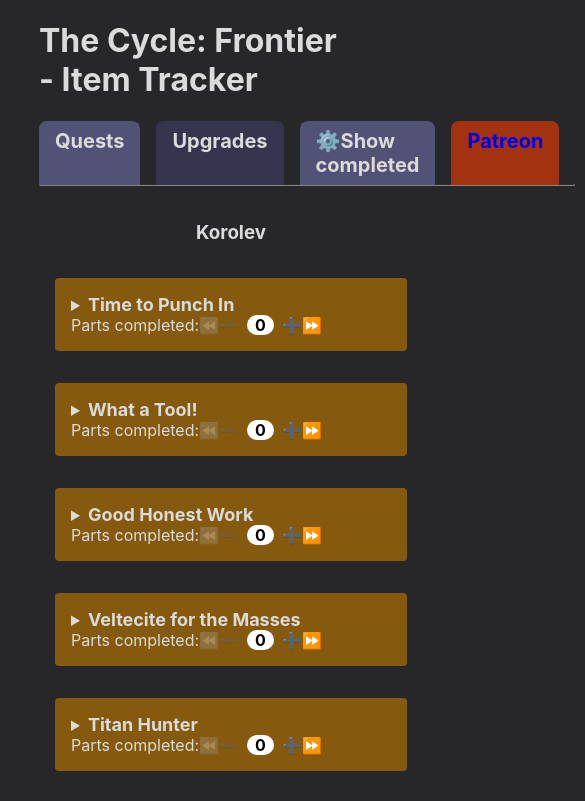
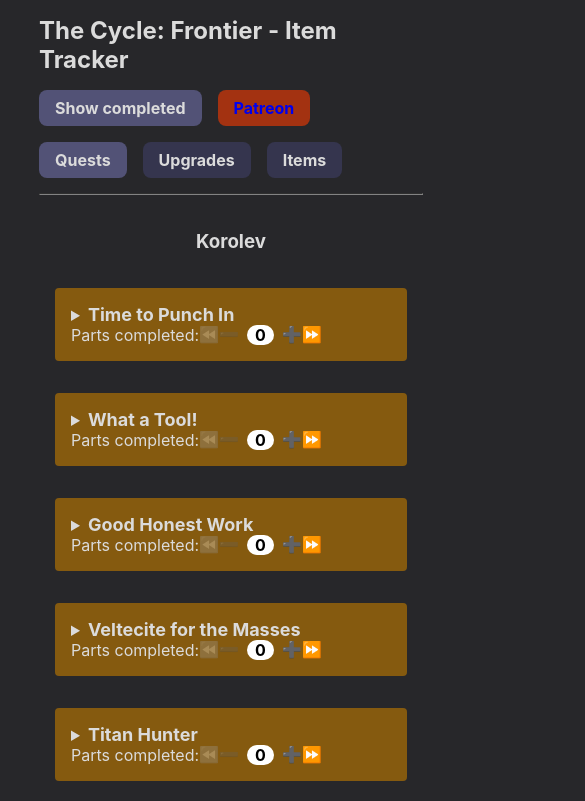
Before and after one commit to MatthewSbar/cycle-frontier-item-tracker, a React (Create React App) app: page / in a window 390 px wide. Shown: the top 801 px of the page, 585 px wide, since content can reach past the window. Built offline with nearby package versions, Linux system fonts and the light colour scheme.

Commit message:
fixed some stuff

```diff
--- a/public/index.html
+++ b/public/index.html
@@ -5,10 +5,7 @@
     <link rel="icon" href="%PUBLIC_URL%/favicon.ico" />
     <meta name="viewport" content="width=device-width, initial-scale=1" />
     <meta name="theme-color" content="#000000" />
-    <meta
-      name="description"
-      content="The Cycle: Frontier - Item Tracker"
-    />
+    <meta name="description" content="The Cycle: Frontier - Item Tracker" />
     <link rel="apple-touch-icon" href="%PUBLIC_URL%/logo192.png" />
     <!--
       manifest.json provides metadata used when your web app is installed on a
--- a/src/App.css
+++ b/src/App.css
@@ -182,3 +182,43 @@ footer {
 .main-content {
   flex-grow: 1;
 }
+
+.item-list-button {
+  display: none;
+}
+
+@media (max-width: 1200px) {
+  nav {
+    flex-wrap: wrap;
+    flex-direction: column-reverse;
+  }
+
+  h2 {
+    border-radius: 8px;
+    background-color: #525276;
+    margin: 0 16px 0 0;
+    padding: 8px 16px;
+    font-size: 16px;
+    margin-bottom: 16px;
+  }
+}
+
+@media (max-width: 768px) {
+  h1 {
+    font-size: 24px;
+  }
+
+  .item-list-button {
+    display: block;
+  }
+
+  .item-list {
+    display: none;
+  }
+
+  .item-list-show {
+    display: block;
+    border-left: none;
+    padding: 0;
+  }
+}
--- a/src/App.tsx
+++ b/src/App.tsx
@@ -1,9 +1,16 @@
 import { useEffect, useState } from "react";
 import "./App.css";
-import { ItemName, QuestProgress, UpgradeProgress, ViewMode, Faction } from "./types";
+import {
+  ItemName,
+  QuestProgress,
+  UpgradeProgress,
+  ViewMode,
+  Faction,
+} from "./types";
 import { quests, upgrades, items } from "./data";
 import { QuestListing } from "./components/quest-listing";
 import { UpgradeTree } from "./components/upgrade-tree";
+import { ItemList } from "./components/item-list";
 
 function App() {
   const clearQuestProgress = (): QuestProgress => {
@@ -18,15 +25,15 @@ function App() {
 
   const clearUpgradeProgress = (): UpgradeProgress => {
     const allUpgrades: UpgradeProgress = {
-      'Quarters': [],
-      'Generate Kmarks': [],
-      'Kmark Passive Cap': [],
-      'Generate Aurum': [],
-      'Aurum Passive Cap': [],
-      'Supply Crate': [],
-      'Stash': [],
-      'Safe Pockets': [],
-      'Workbench': []
+      Quarters: [],
+      "Generate Kmarks": [],
+      "Kmark Passive Cap": [],
+      "Generate Aurum": [],
+      "Aurum Passive Cap": [],
+      "Supply Crate": [],
+      Stash: [],
+      "Safe Pockets": [],
+      Workbench: [],
     };
 
     upgrades.forEach((upgrade) => {
@@ -82,33 +89,41 @@ function App() {
   };
 
   const getLocalHideData = (): boolean => {
-    const localData = localStorage.getItem("showCompleted")
+    const localData = localStorage.getItem("showCompleted");
     if (localData) {
-      return localData === "show" ? true : false
+      return localData === "show" ? true : false;
     }
-    return false
-  }
+    return false;
+  };
 
   const campaignComplete = (campaign: Faction): boolean => {
-    return quests.filter(q => q.campaign === campaign).every(q => questProgress[q.name] === q.parts.length)
-  }
+    return quests
+      .filter((q) => q.campaign === campaign)
+      .every((q) => questProgress[q.name] === q.parts.length);
+  };
 
   const allQuestsComplete = (): boolean => {
-    return campaignComplete('ICA') && campaignComplete('Korolev') && campaignComplete('Osirus')
-  }
+    return (
+      campaignComplete("ICA") &&
+      campaignComplete("Korolev") &&
+      campaignComplete("Osirus")
+    );
+  };
 
   const allUpgradesComplete = (): boolean => {
-    return upgrades.every(u => u.stages.every((s, i) => upgradeProgress[u.tree][i] === s.levels.length))
-  }
+    return upgrades.every((u) =>
+      u.stages.every((s, i) => upgradeProgress[u.tree][i] === s.levels.length)
+    );
+  };
 
   const flushLocalData = () => {
-    if (window.confirm('Are you sure you want to remove all your data?')) {
-      window.localStorage.removeItem('questProgress')
-      window.localStorage.removeItem('upgradeProgress')
-      window.localStorage.removeItem('showCompleted')
-      window.location.href = "/"
+    if (window.confirm("Are you sure you want to remove all your data?")) {
+      window.localStorage.removeItem("questProgress");
+      window.localStorage.removeItem("upgradeProgress");
+      window.localStorage.removeItem("showCompleted");
+      window.location.href = "/";
     }
-  }
+  };
 
   const getLocalUpgradeData = (): UpgradeProgress => {
     const localData = localStorage.getItem("upgradeProgress");
@@ -119,10 +134,15 @@ function App() {
   };
 
   const handleToggleShowCompleted = () => {
-    const newState = !showCompleted
-    setShowCompleted(newState)
-    window.localStorage.setItem('showCompleted', newState ? 'show' : 'hide')
-  }
+    const newState = !showCompleted;
+    setShowCompleted(newState);
+    window.localStorage.setItem("showCompleted", newState ? "show" : "hide");
+  };
+  const [width, setWidth] = useState(window.innerWidth);
+
+  const updateWidth = () => {
+    setWidth(window.innerWidth);
+  };
 
   const [questProgress, setQuestProgress] = useState<QuestProgress>(
     getLocalQuestData()
@@ -147,6 +167,17 @@ function App() {
     );
   }, [questProgress, upgradeProgress]);
 
+  useEffect(() => {
+      window.addEventListener("resize", updateWidth);
+      return () => window.removeEventListener("resize", updateWidth);
+  }, [])
+
+  useEffect(() => {
+    if (width > 768 && viewMode === 'items') {
+      setViewMode('quest')
+    }
+  })
+
   return (
     <>
       <header>
@@ -169,10 +200,18 @@ function App() {
                 >
                   Upgrades
                 </h2>
+                <h2
+                  className={`item-list-button ${
+                    viewMode !== "items" ? "inactive" : undefined
+                  }`}
+                  onClick={() => setViewMode("items")}
+                >
+                  Items
+                </h2>
               </div>
               <div className="main-nav">
                 <h2 onClick={() => handleToggleShowCompleted()}>
-                  ⚙️{showCompleted ? "Hide completed" : "Show completed"}
+                  {showCompleted ? "Hide completed" : "Show completed"}
                 </h2>
 
                 <h2 className="patreon-link">
@@ -184,7 +223,9 @@ function App() {
             {viewMode === "quest" && (showCompleted || !allQuestsComplete()) && (
               <div className="quest-columns">
                 <div className="quests">
-                  {(!campaignComplete('Korolev') || showCompleted) && <h3>Korolev</h3>}
+                  {(!campaignComplete("Korolev") || showCompleted) && (
+                    <h3>Korolev</h3>
+                  )}
                   {quests
                     .filter((quest) => quest.campaign === "Korolev")
                     .map((quest) => (
@@ -198,7 +239,9 @@ function App() {
                     ))}
                 </div>
                 <div className="quests">
-                {(!campaignComplete('Osirus') || showCompleted) && <h3>Osirus</h3>}
+                  {(!campaignComplete("Osirus") || showCompleted) && (
+                    <h3>Osirus</h3>
+                  )}
                   {quests
                     .filter((quest) => quest.campaign === "Osirus")
                     .map((quest) => (
@@ -212,7 +255,7 @@ function App() {
                     ))}
                 </div>
                 <div className="quests">
-                {(!campaignComplete('ICA') || showCompleted) && <h3>ICA</h3>}
+                  {(!campaignComplete("ICA") || showCompleted) && <h3>ICA</h3>}
                   {quests
                     .filter((quest) => quest.campaign === "ICA")
                     .map((quest) => (
@@ -227,10 +270,11 @@ function App() {
                 </div>
               </div>
             )}
-            {viewMode === "quest" && (!showCompleted && allQuestsComplete()) && (
+            {viewMode === "quest" && !showCompleted && allQuestsComplete() && (
               <div>Damn, you did all the quests. Nice.</div>
             )}
-            {viewMode === "upgrade" && (showCompleted || !allUpgradesComplete()) && (
+            {viewMode === "upgrade" &&
+              (showCompleted || !allUpgradesComplete()) && (
                 <div className="upgrade-grid">
                   {upgrades.map((upgrade) => (
                     <div key={upgrade.tree} className="upgrade-column">
@@ -245,49 +289,27 @@ function App() {
                   ))}
                 </div>
               )}
-            {viewMode === "upgrade" && (!showCompleted && allUpgradesComplete()) && (
-              <div>
-                Damn, you got all the upgrades. Nice.
-              </div>
+            {viewMode === "upgrade" &&
+              !showCompleted &&
+              allUpgradesComplete() && (
+                <div>Damn, you got all the upgrades. Nice.</div>
               )}
-          </div>
-
-          <div className="item-list">
-            <div className="search-wrapper">
-              <input
-                type="text"
-                onChange={(e) => setSearch(e.target.value)}
-                placeholder="Search for items"
+              <div className={`item-list ${viewMode === 'items' ? 'item-list-show' : undefined}`}>
+            <ItemList
+              questProgress={questProgress}
+              search={search}
+              setSearch={setSearch}
+              itemsNeeded={itemsNeeded}
             />
           </div>
-            <div>💀🗑️ = Item must be dead dropped</div>
-            <hr />
-            {Object.keys(itemsNeeded)
-              .sort()
-              .map((key) => {
-                if (
-                  search.length === 0 ||
-                  key.toLocaleLowerCase().includes(search.toLocaleLowerCase())
-                ) {
-                  return (
-                    <div key={key}>
-                      {key}: {itemsNeeded[key as ItemName]}{" "}
-                      {quests
-                        .filter(
-                          (quest) =>
-                            quest.parts.length > questProgress[quest.name]
-                        )
-                        .some((quest) =>
-                          quest.parts.some((part) =>
-                            part.dropItems?.some((item) => item.item === key)
-                          )
-                        )
-                        ? "💀🗑️"
-                        : null}
           </div>
-                  );
-                }
-              })}
+          <div className={`item-list`}>
+            <ItemList
+              questProgress={questProgress}
+              search={search}
+              setSearch={setSearch}
+              itemsNeeded={itemsNeeded}
+            />
           </div>
         </div>
         <hr />
@@ -297,7 +319,9 @@ function App() {
         <a href="https://github.com/matthewsbar">Github</a> ·{" "}
         <a href="https://www.patreon.com/Vedgy">Patreon</a> ·{" "}
         <a href="https://vedgy.bandcamp.com/">Check out my mixtape</a> ·{" "}
-        <button className="delete-button" onClick={() => flushLocalData()}>🚽 Flush local data</button>
+        <button className="delete-button" onClick={() => flushLocalData()}>
+          🚽 Flush local data
+        </button>
       </footer>
     </>
   );
--- a/src/types.tsx
+++ b/src/types.tsx
@@ -6,7 +6,7 @@ export type Quest = {
 
 export type Faction = "Korolev" | "Osirus" | "ICA";
 
-export type ViewMode = "quest" | "upgrade";
+export type ViewMode = "quest" | "upgrade" | "items";
 
 type Part = {
   dropItems?: ItemHandin[];
```
Lines whose indentation alone changed are shown as unchanged.
